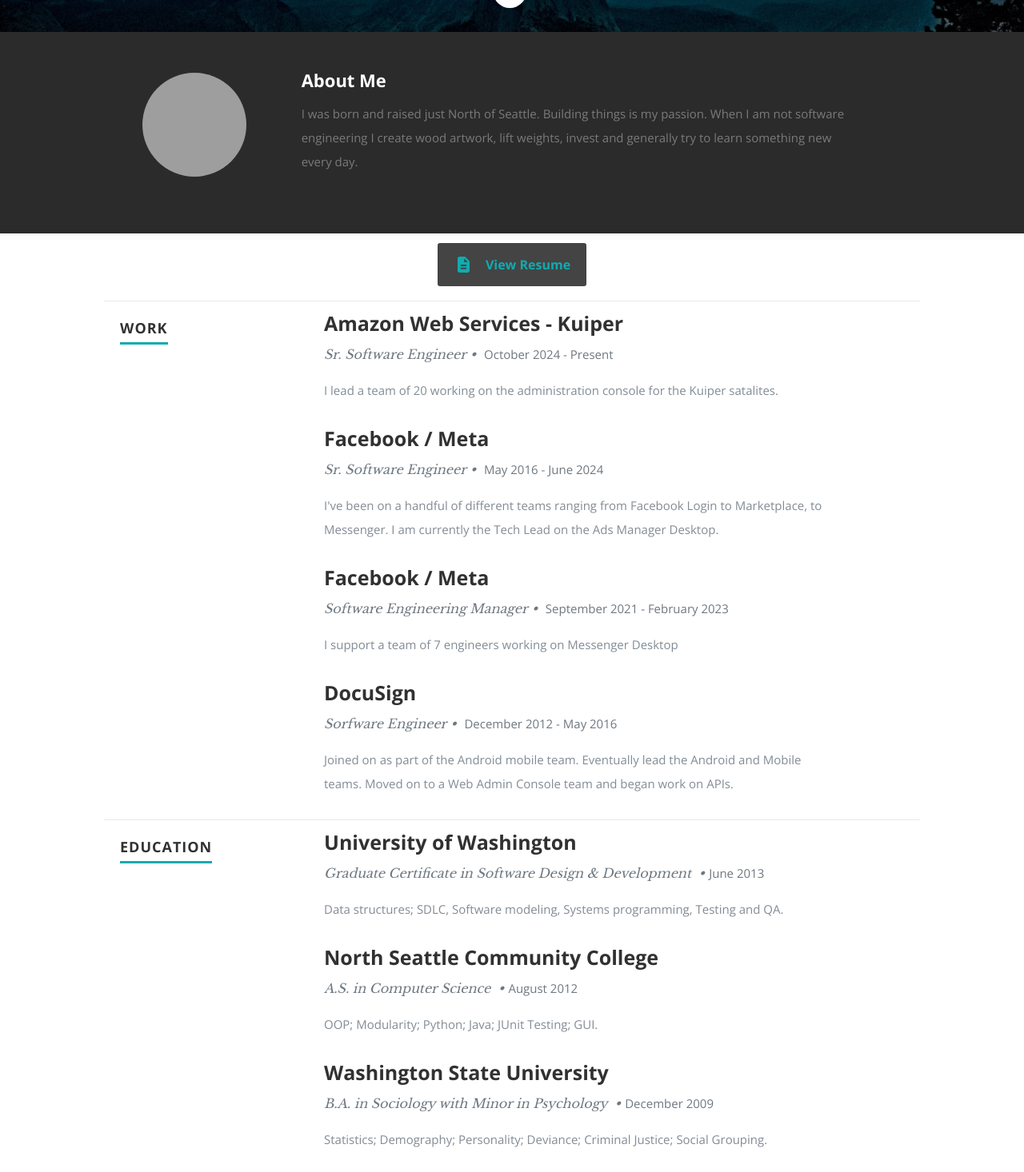
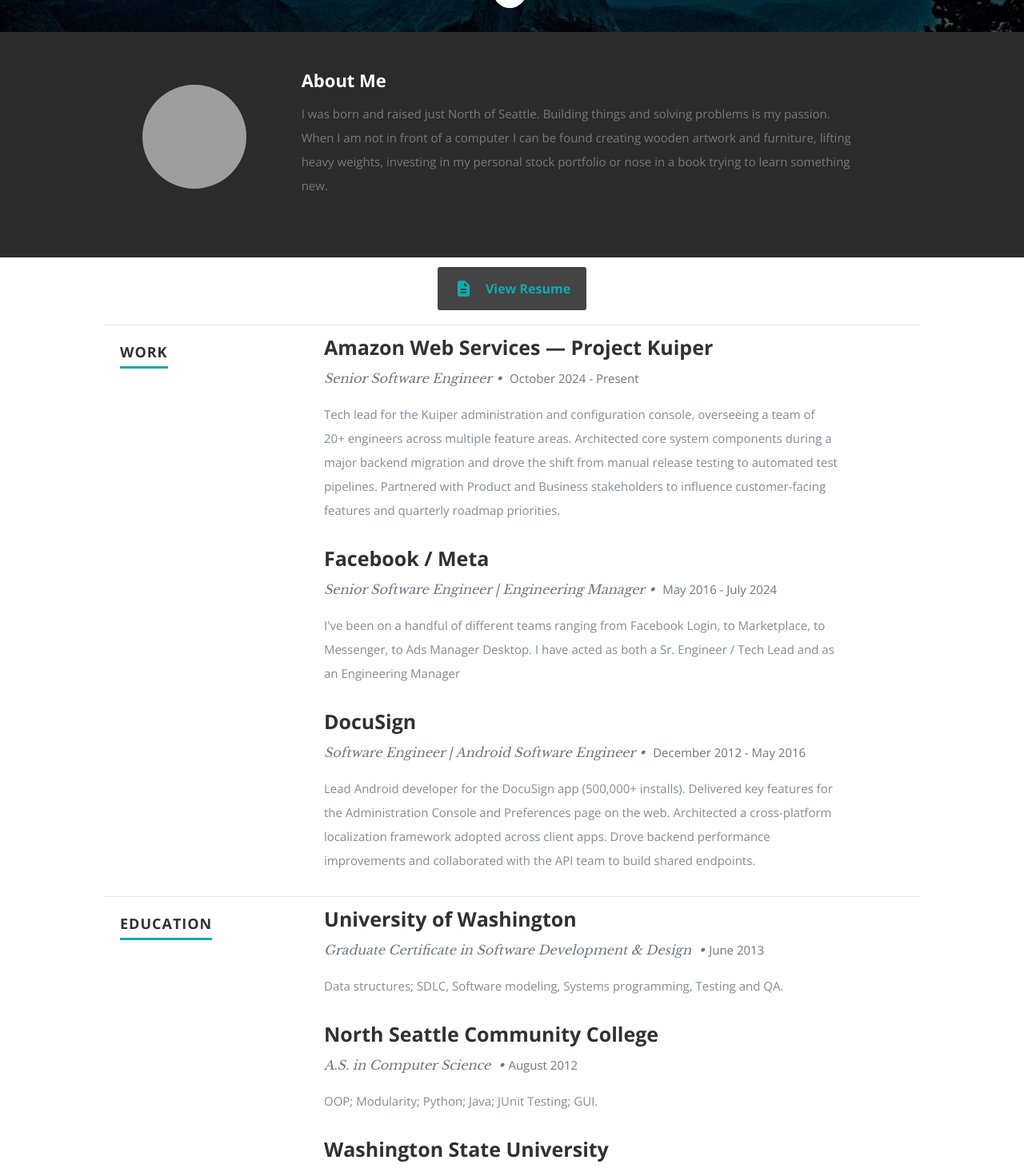
Before and after one commit to abeatte/abeatte.github.io, a Next.js app: page / in a window 1280 px wide. Shown: the part 560-2026 px from the top of the page at 80% size. Built offline with nearby package versions, Linux system fonts and the light colour scheme; grey boxes are pictures that could not be loaded.

Commit message:
feat: updates resume and data.json information.

```diff
--- a/app/dataProvider.tsx
+++ b/app/dataProvider.tsx
@@ -3,12 +3,55 @@
 import { createContext, ReactNode, use } from 'react';
 
 import raw_data from '../public/data.json';
+import { IconProp } from '@fortawesome/fontawesome-svg-core';
+
+type SocialData = {
+  name: string,
+  url: string,
+  className: IconProp,
+};
 
 type Data = {
-  main: any,
-  resume: any,
-  secret: any,
-  portfolio: any
+  main: {
+    name: string,
+    occupation: string,
+    description: string,
+    image: string,
+    bio: string,
+    address: {
+      city: string,
+      state: string,
+    },
+    website: string,
+    social: [SocialData],
+  },
+  resume: {
+    doanload: string,
+    education: [{
+      school: string,
+      degree: string,
+      graduated: string,
+      description: string,
+    }],
+    work: [{
+      company: string,
+      title: string,
+      years: string,
+      description,
+    }],
+  },
+  secret: {
+    title: string,
+    image: string,
+  },
+  portfolio: {
+    projects: [{
+      title: string,
+      category: string,
+      image: string,
+      url: string,
+    }]
+  }
 };
 
 export const DataContext = createContext<Promise<Data>>(null);
--- a/public/data.json
+++ b/public/data.json
@@ -1,10 +1,10 @@
 {
   "main": {
     "name":"Art Beatte IV",
-    "occupation":"Sr. Software Engineer",
-    "description":"A product focused software engineer with a bias for action and over 10 years of industry experience. I thrive on reducing ambiguity to turn product ideas into real world solutions.",
+    "occupation":"Senior Software Engineer",
+    "description":"Product-focused Senior Software Engineer with 12+ years of industry experience across mobile, web, and cloud platforms. Proven ability to cut through ambiguity and translate product ideas into reliable, scalable software.",
     "image":"headshot.png",
-    "bio":"I was born and raised just North of Seattle. Building things is my passion. When I am not software engineering I create wood artwork, lift weights, invest and generally try to learn something new every day.",
+    "bio":"I was born and raised just North of Seattle. Building things and solving problems is my passion. When I am not in front of a computer I can be found creating wooden artwork and furniture, lifting heavy weights, investing in my personal stock portfolio or nose in a book trying to learn something new.",
     "address":{
       "city":"Bothell",
       "state":"WA"
@@ -32,18 +32,18 @@
         "className":"fab fa-github"
       },
       {
-        "name":"Stack Overflow",
+        "name":"stackoverflow",
         "url":"https://stackoverflow.com/users/1454347/astryk",
         "className":"fab fa-stack-overflow"
       }
     ]
   },
   "resume":{
-    "download": "./docs/Art_Beatte_Resume_I.pdf",
+    "download": "./docs/Art_Beatte_Resume.pdf",
     "education":[
       {
         "school":"University of Washington",
-        "degree":"Graduate Certificate in Software Design & Development",
+        "degree":"Graduate Certificate in Software Development & Design",
         "graduated":"June 2013",
         "description":"Data structures; SDLC, Software modeling, Systems programming, Testing and QA."
       },
@@ -55,35 +55,29 @@
       },
       {
         "school":"Washington State University",
-        "degree":"B.A. in Sociology with Minor in Psychology",
+        "degree":"B.S. in Sociology & Psychology",
         "graduated":"December 2009",
         "description":"Statistics; Demography; Personality; Deviance; Criminal Justice; Social Grouping."
       }
     ],
     "work":[
       {
-        "company":"Amazon Web Services - Kuiper",
-        "title":"Sr. Software Engineer",
+        "company":"Amazon Web Services — Project Kuiper",
+        "title":"Senior Software Engineer",
         "years":"October 2024 - Present",
-        "description":"I lead a team of 20 working on the administration console for the Kuiper satalites."
+        "description":"Tech lead for the Kuiper administration and configuration console, overseeing a team of 20+ engineers across multiple feature areas. Architected core system components during a major backend migration and drove the shift from manual release testing to automated test pipelines. Partnered with Product and Business stakeholders to influence customer-facing features and quarterly roadmap priorities."
       },
       {
         "company":"Facebook / Meta",
-        "title":"Sr. Software Engineer",
-        "years":"May 2016 - June 2024",
-        "description":"I've been on a handful of different teams ranging from Facebook Login to Marketplace, to Messenger. I am currently the Tech Lead on the Ads Manager Desktop."
-      },
-      {
-        "company":"Facebook / Meta",
-        "title":"Software Engineering Manager",
-        "years":"September 2021 - February 2023",
-        "description":"I support a team of 7 engineers working on Messenger Desktop"
+        "title":"Senior Software Engineer | Engineering Manager",
+        "years":"May 2016 - July 2024",
+        "description":"I've been on a handful of different teams ranging from Facebook Login, to Marketplace, to Messenger, to Ads Manager Desktop. I have acted as both a Sr. Engineer / Tech Lead and as an Engineering Manager"
       },
       {
         "company":"DocuSign",
-        "title":"Sorfware Engineer",
+        "title":"Software Engineer | Android Software Engineer",
         "years":"December 2012 - May 2016",
-        "description":"Joined on as part of the Android mobile team. Eventually lead the Android and Mobile teams. Moved on to a Web Admin Console team and began work on APIs."
+        "description":"Lead Android developer for the DocuSign app (500,000+ installs). Delivered key features for the Administration Console and Preferences page on the web. Architected a cross-platform localization framework adopted across client apps. Drove backend performance improvements and collaborated with the API team to build shared endpoints."
       }
     ]
   },
```
Also changed, not shown: 1 other file (tests, documents, lock files or other folders).
